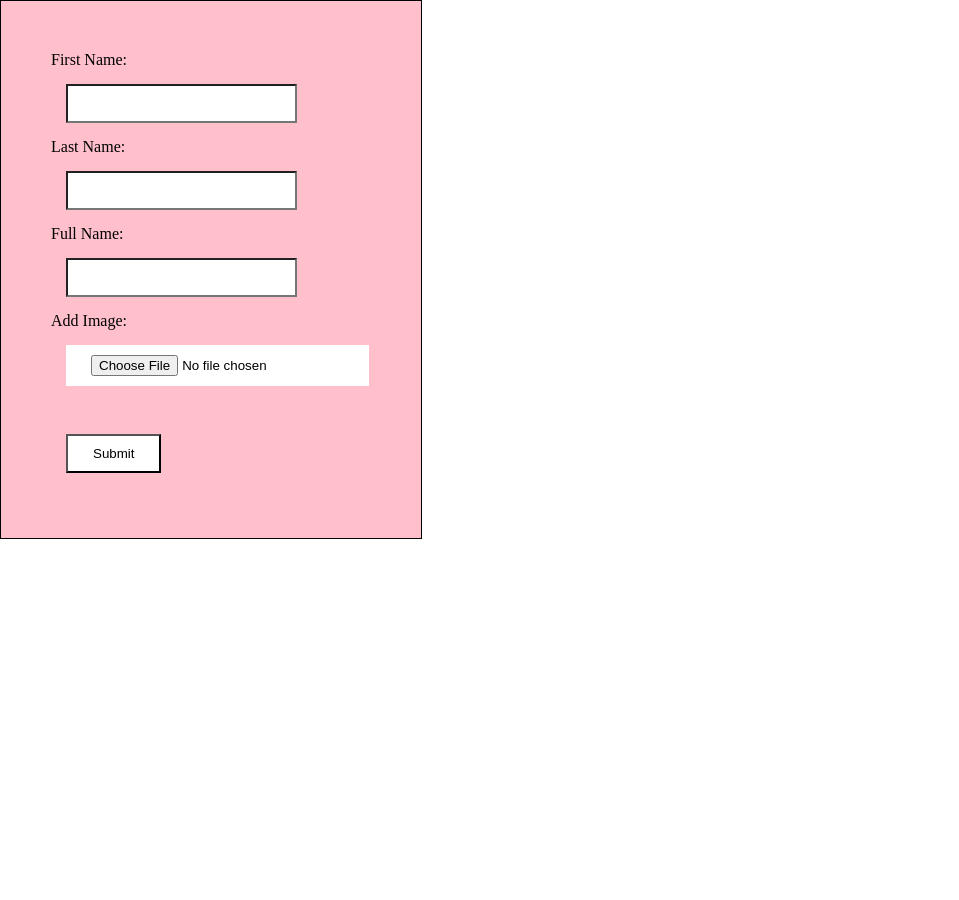
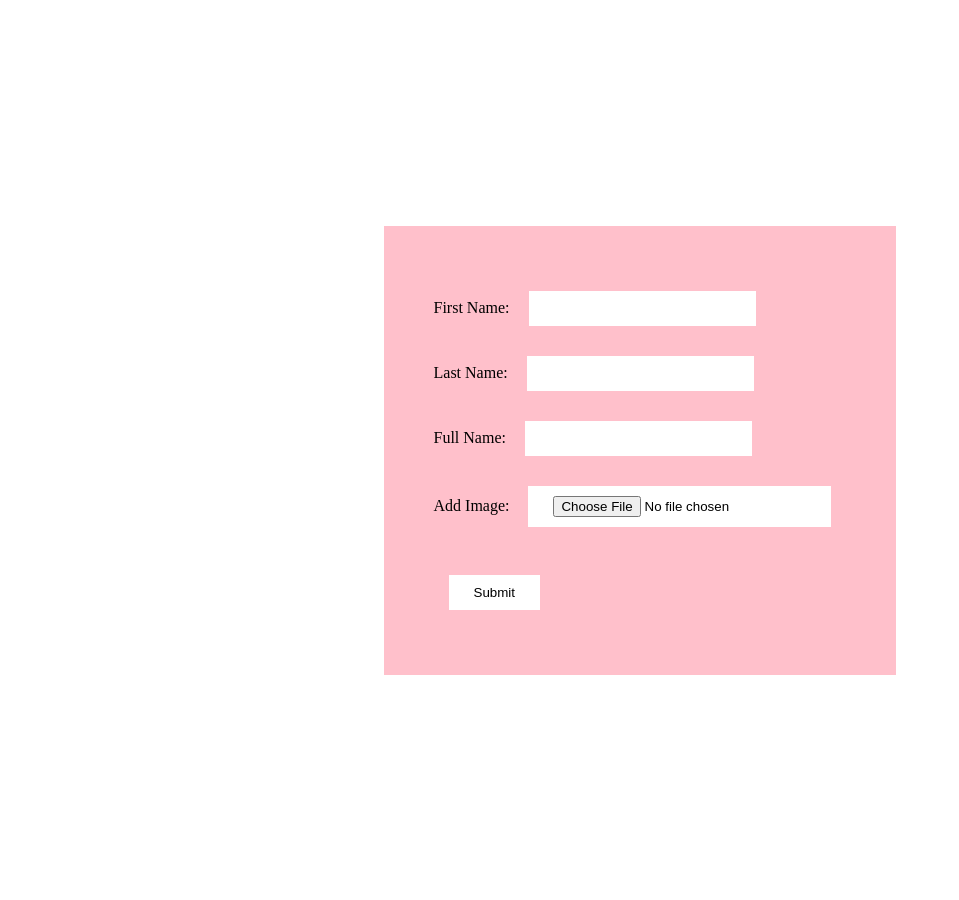
Before and after one commit to Tanushree2001/phptasks, a PHP site: page / in a window 1280 px wide. Shown: the whole page, without its empty margins (0-959 px from the left). Before the commit the page ends 539 px from the top, so only its background shows below. Run offline with PHP 8.4, Linux system fonts and the light colour scheme.

Commit message:
FT2023-72-Updated with the indent spaces,styles and comments

```diff
--- a/Php-Task2/index.php
+++ b/Php-Task2/index.php
@@ -9,6 +9,8 @@
   <script src="https://ajax.googleapis.com/ajax/libs/jquery/3.6.3/jquery.min.js"></script>
 </head>
 <body>
+  <section class="container">
+  <div class="form">
   <form action="welcome.php" method="post" enctype="multipart/form-data"> <!--form started and added enctype to upload files, post can't upload files on server-->
   First Name: <input type="text" name="fname" class="fname" required pattern="[A-Za-z]*"><br> <!--First name created-->
   Last Name: <input type="text" name="lname" class="lname" required pattern="[A-Za-z]*"><br> <!--last name created-->
@@ -18,10 +20,12 @@
   <br>
   <input type="submit" class="submit"><br> <!--submit button-->
   </form>  <!--Form closed-->
+  </div>
+</section>
   <script>
     $(document).ready(function () {
-            $(".fname, .lname").on('input',function() {  //when click on submit button
-                $(".fullname").val($('.fname').val() +" "+ $('.lname').val()); //fullname should appear
+      $(".fname, .lname").on('input',function() {  ////when input the value of firstname and lastname
+        $(".fullname").val($('.fname').val() +" "+ $('.lname').val()); //fullname will appear with the conactenation of first name and last name
       });
     });
   </script>
--- a/Php-Task2/style/style.css
+++ b/Php-Task2/style/style.css
@@ -1,22 +1,28 @@
-*,body,html{
+*,body,html{ /*Initializing*/
   margin: 0px;
   box-sizing: border-box;
   padding: 0px;
 }
-form{
-    border: 1px solid black;
+.container{ /*section*/
+  display: flex;
+  justify-content: center;
+  align-items: center;
+  width: 100%;
+  height: 900px;
+}
+.form{  /*form which contains inputs*/
   padding: 50px;
-    width: 33%;
   background-color: pink;
 }
-form input{
+.form input{  /*input field*/
   padding: 10px 25px;
   margin: 15px;
   background-color: white;
+  border: none;
 }
-.upload{
+.upload{  /*upload image*/
   padding: 10px 25px;
 }
-.submit:hover{
+.submit:hover{  /*submit*/
   background-color: yellow;
 }
--- a/Php-Task2/welcome.php
+++ b/Php-Task2/welcome.php
@@ -28,7 +28,6 @@
     move_uploaded_file($this->img_tmp ,"uploadimg/".$this->img_name); //php function for image upload contain tmp_name and destination of file.
     echo "<p><img src='uploadimg/$this->img_name' alt='img'></p>";  //used image tag and gave the source of file and printed it.
   }
-
 }
 
   if($_SERVER["REQUEST_METHOD"] == "POST"){
```
Lines whose indentation alone changed are shown as unchanged.
